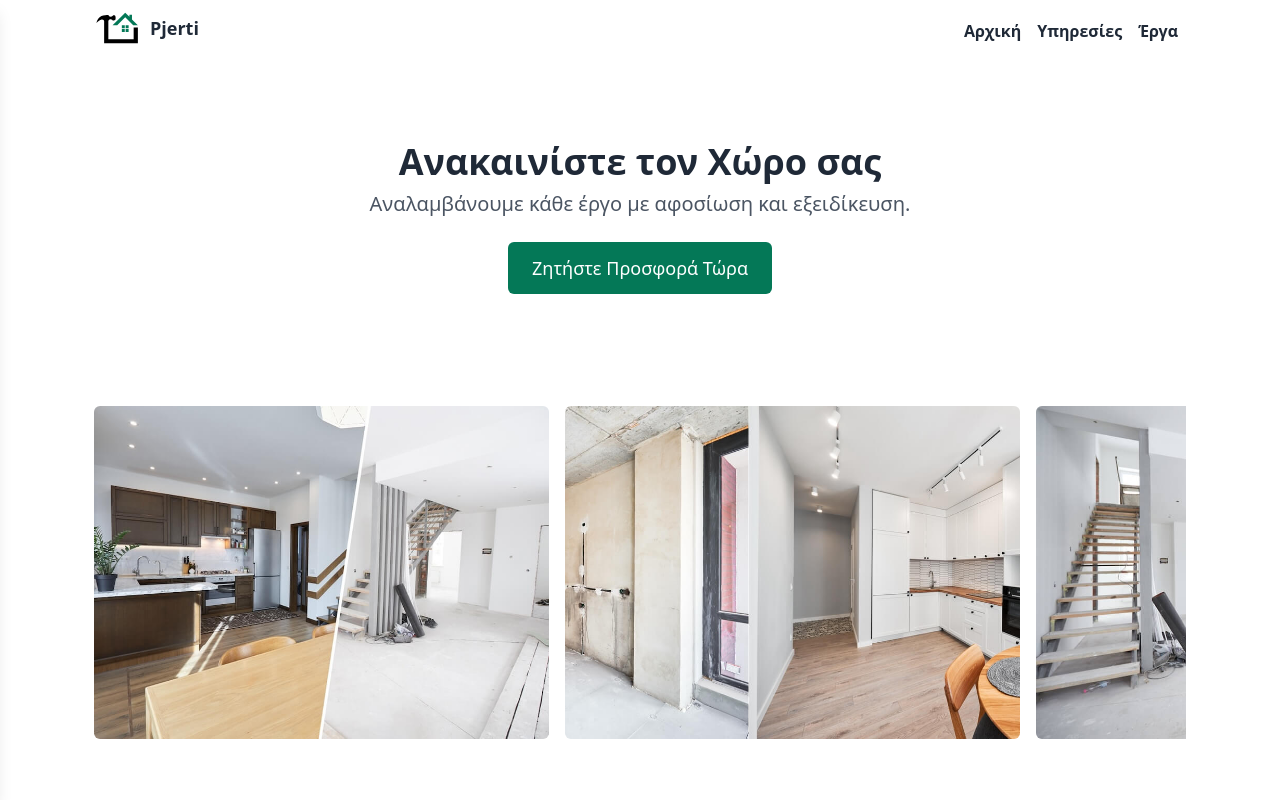
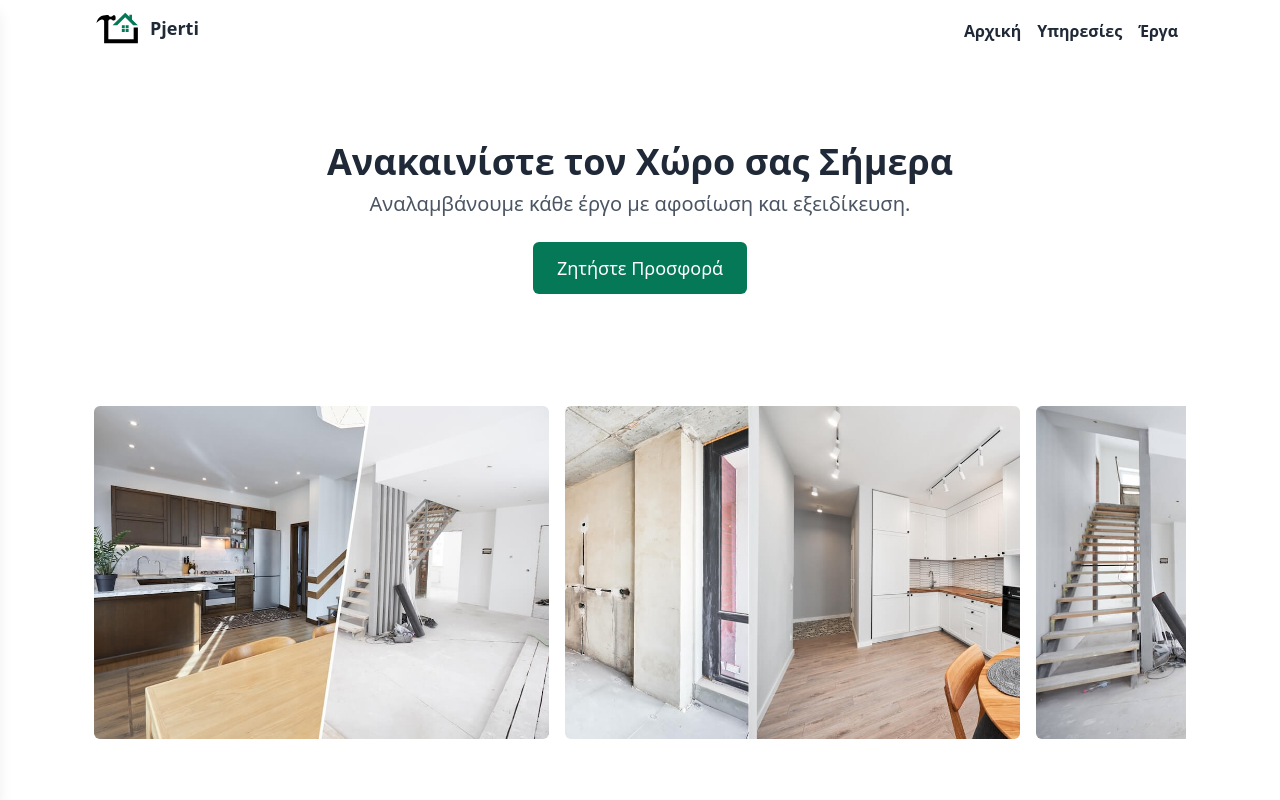
Before and after one commit to gparas/constructions-pjetri, a Next.js app: page /anakainisi in a window 1280 px wide. Shown: the top 800 px of the page. Built offline with nearby package versions, Linux system fonts and the light colour scheme; no server answers.

Commit message:
fix copy in anakainisi title

```diff
--- a/app/(main)/anakainisi/faq.tsx
+++ b/app/(main)/anakainisi/faq.tsx
@@ -12,7 +12,7 @@ const Faq = () => {
   return (
     <section>
       <div className="container md:max-w-2xl">
-        <h2 className="mb-12 lg:text-center">Συχνές Ερωτήσεις</h2>
+        <h2 className="mb-6 lg:text-center">Συχνές Ερωτήσεις</h2>
         {FAQ.map((faq, index) => {
           const isExpanded = expanded === index;
           return (
--- a/app/(main)/anakainisi/header.tsx
+++ b/app/(main)/anakainisi/header.tsx
@@ -4,7 +4,7 @@ const AnakainisiHeader = () => {
   return (
     <header className="section text-center">
       <div className="container">
-        <h1 className="mb-2">Ανακαινίστε τον Χώρο σας</h1>
+        <h1 className="mb-2">Ανακαινίστε τον Χώρο σας Σήμερα</h1>
         <p className="subtitle mb-6">
           Αναλαμβάνουμε κάθε έργο με αφοσίωση και εξειδίκευση.
         </p>
--- a/app/(main)/anakainisi/offer-button.tsx
+++ b/app/(main)/anakainisi/offer-button.tsx
@@ -18,7 +18,7 @@ const OfferButton = ({ ...other }) => {
       }
       {...other}
     >
-      Ζητήστε Προσφορά Τώρα
+      Ζητήστε Προσφορά
     </a>
   );
 };
--- a/app/(main)/anakainisi/page.tsx
+++ b/app/(main)/anakainisi/page.tsx
@@ -9,7 +9,7 @@ import Carousel from "./carousel";
 export const metadata: Metadata = {
   title: "Ανακαίνιση",
   description:
-    "Ανακαινίστε τον χώρο σας με ασφάλεια και σιγουριά. Αναλαμβάνουμε κάθε έργο με αφοσίωση και εξειδίκευση. Λάβετε προσφορά για την ανακαίνιση του χώρου σας μέσα σε 24 ώρες.",
+    "Ανακαινίστε τον Χώρο σας Σήμερα με ασφάλεια και σιγουριά. Αναλαμβάνουμε κάθε έργο με αφοσίωση και εξειδίκευση. Λάβετε προσφορά για την ανακαίνιση του χώρου σας μέσα σε 24 ώρες.",
   alternates: {
     canonical: "/anakainisi/",
   },
--- a/components/banner/banner.tsx
+++ b/components/banner/banner.tsx
@@ -6,7 +6,7 @@ const Banner = () => {
       <div className="container">
         <div className="bg-gray-100 rounded-md p-8">
           <div className="flex flex-col items-center gap-1 text-center">
-            <h2>Ανακαινίστε τον Χώρο σας</h2>
+            <h2>Ανακαινίστε τον Χώρο σας Σήμερα</h2>
             <p className="subtitle mb-4">
               Αναλαμβάνουμε κάθε έργο με αφοσίωση και εξειδίκευση.
             </p>
```
